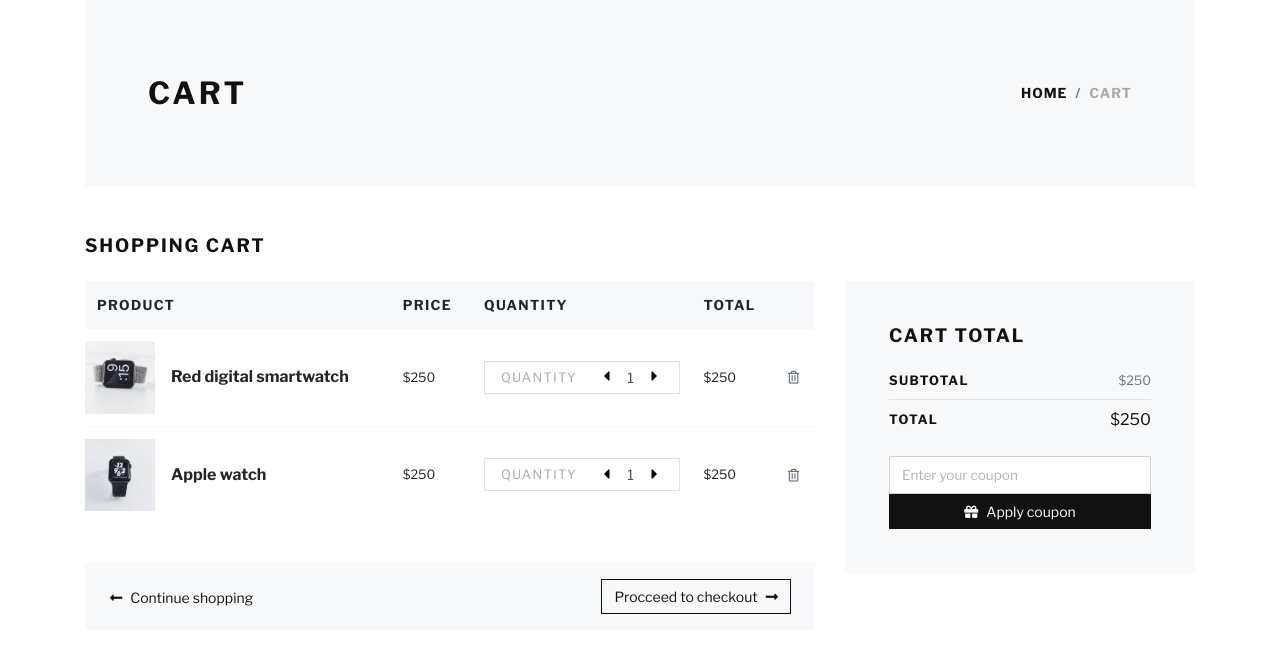
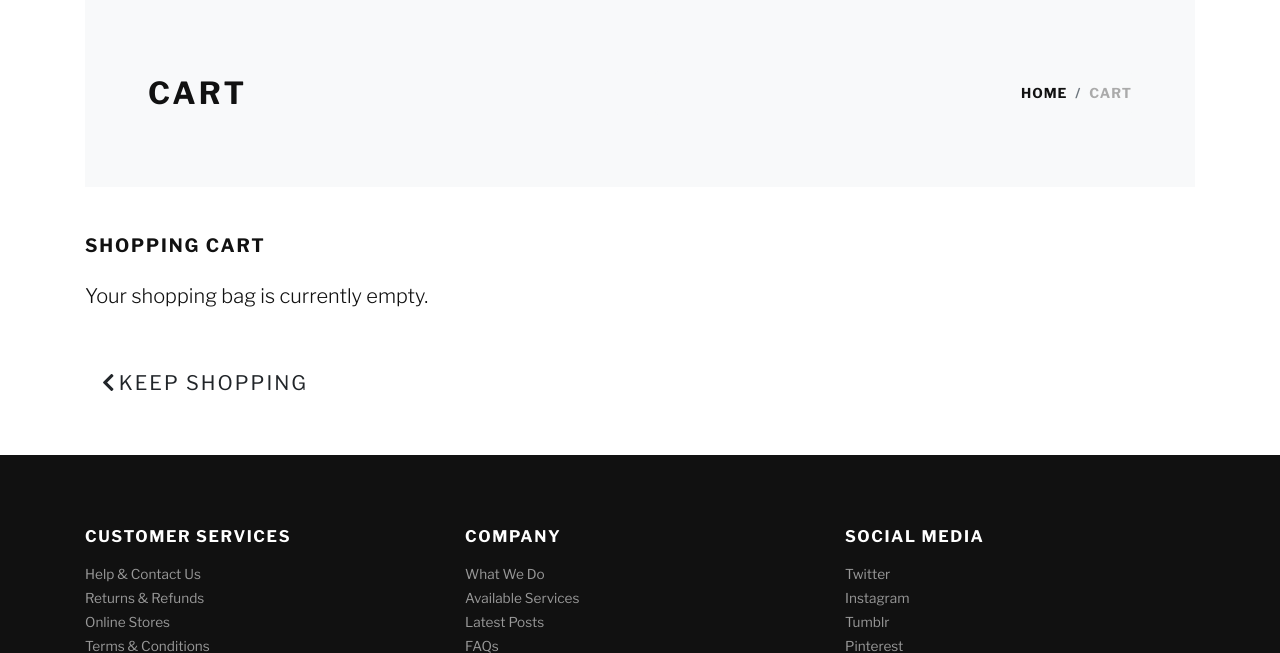
Before and after one commit to ElJefe111944/Milestone-4, a Django app: page /shopping_cart/ in a window 1280 px wide; the page is wider, and only the part inside the window is pictured. Shown: the part 72-725 px from the top of that part. Run offline with Django 3.2, Linux system fonts and the light colour scheme; some libraries are stand-ins or nearby versions; some web fonts are replaced.

Commit message:
if/else templating logic added for instance when the cart is empty

```diff
--- a/shopping_cart/templates/shopping_cart/shopping_cart.html
+++ b/shopping_cart/templates/shopping_cart/shopping_cart.html
@@ -26,6 +26,7 @@
         <div class="row">
             <div class="col-lg-8 mb-4 mb-lg-0">
                 <!-- CART TABLE-->
+                {% if shopping_cart_items %}
                 <div class="table-responsive mb-4">
                     <table class="table">
                         <thead class="bg-light">
@@ -105,6 +106,17 @@
                         </tbody>
                     </table>
                 </div>
+                <!-- END OF CART TABLE -->
+                {% else %}
+                <p class="lead mb-5">Your shopping bag is currently empty.</p>
+                    <a href="{% url 'watches' %}" class="btn btn-outline-black rounded-0 btn-lg">
+                        <span class="icon">
+                            <i class="fas fa-chevron-left"></i>
+                        </span>
+                        <span class="text-uppercase">Keep Shopping</span>
+                    </a>
+                {% endif %}
+                {% if shopping_cart_items %}
                 <!-- CART NAV-->
                 <div class="bg-light px-4 py-3">
                     <div class="row align-items-center text-center">
@@ -142,6 +154,9 @@
                     </div>
                 </div>
             </div>
+            {% else %}
+            <!-- SUGGESTED ITEMS -->
+            {% endif %}
         </div>
     </section>
 </div>
```
